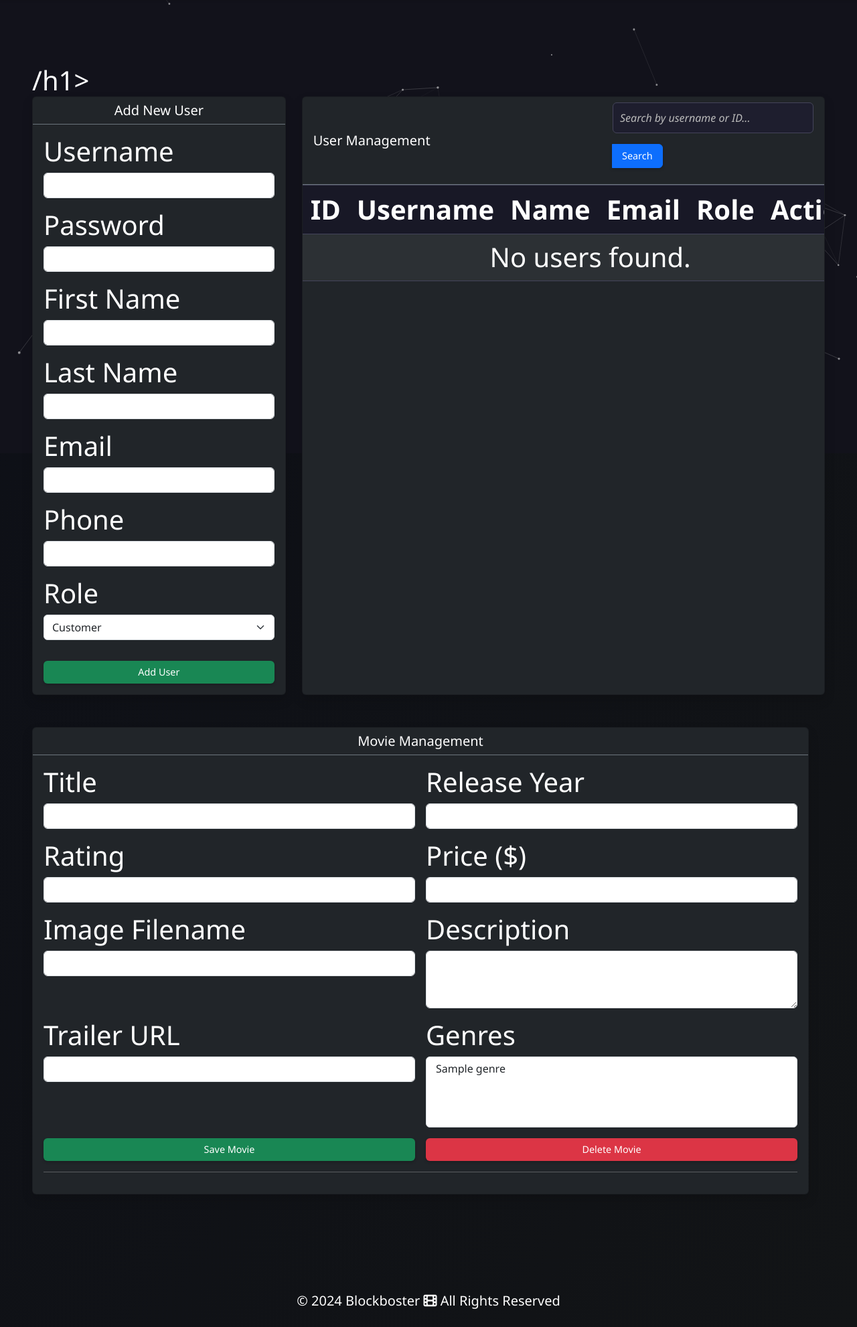
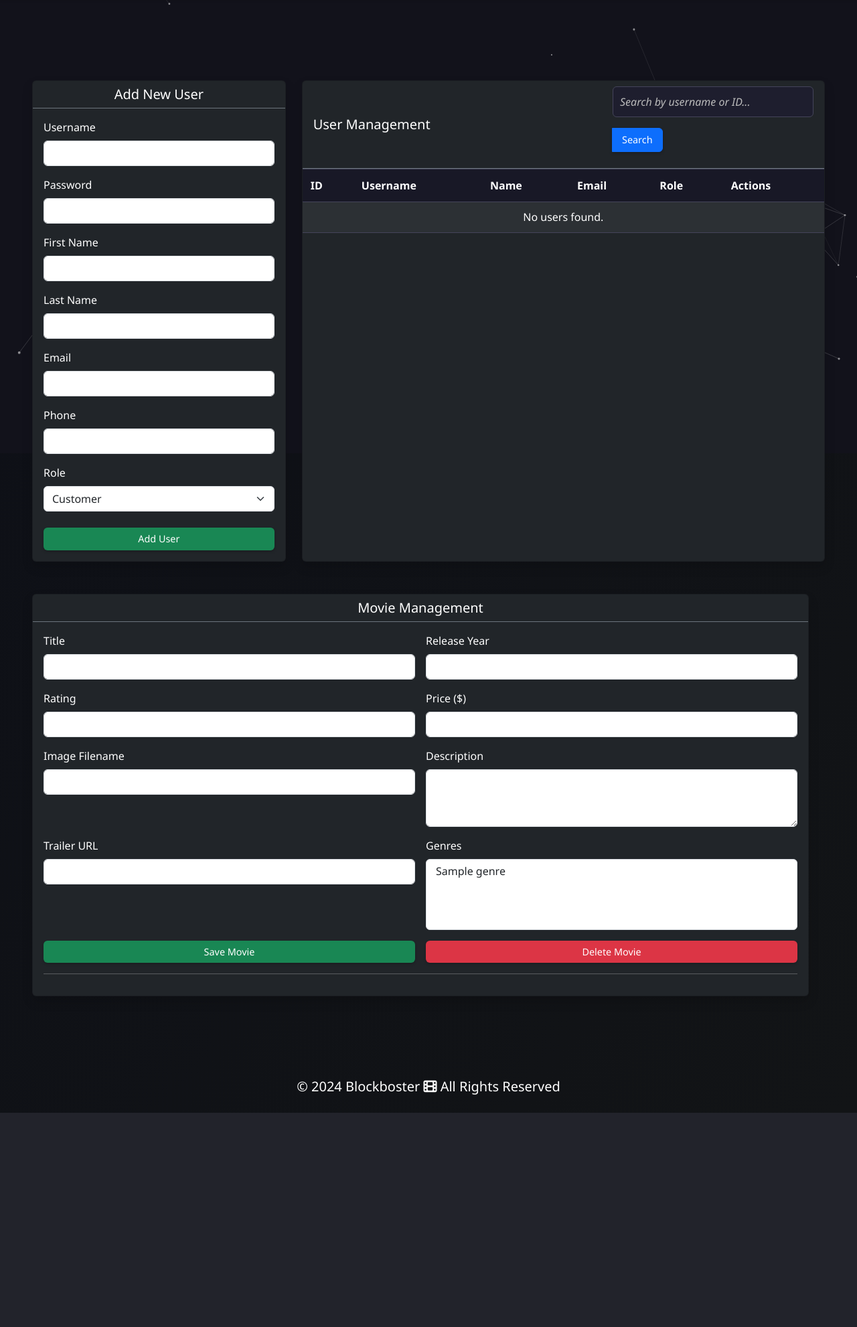
Before and after one commit to ClassProject-database/DataBase-project, a Flask app: template Website/Backend/templates/adminDashboard.html in a window 1280 px wide. Shown: the part 123-2105 px from the top of the page at 67% size. After the commit the page ends 1785 px from the top, so only its background shows below. Run offline with Flask 3, Linux system fonts and the light colour scheme; the template is opened without the code that fills it: most values are stand-ins (such as "Sample title", 1, 10 or a date in 2020); some libraries are stand-ins or nearby versions.

Commit message:
fix syntax error

```diff
--- a/Website/Backend/templates/adminDashboard.html
+++ b/Website/Backend/templates/adminDashboard.html
@@ -4,7 +4,7 @@
 
 {% block content %}
 <div class="container-fluid py-5" data-role="{{ current_user.role }}" data-title="{{ current_user.role}}">
-  <h1 class="text-white mb-4">/h1>
+  <h1 class="text-white mb-4"></h1>
 
   <div class="row g-4">
     <!-- Add New User -->
```
